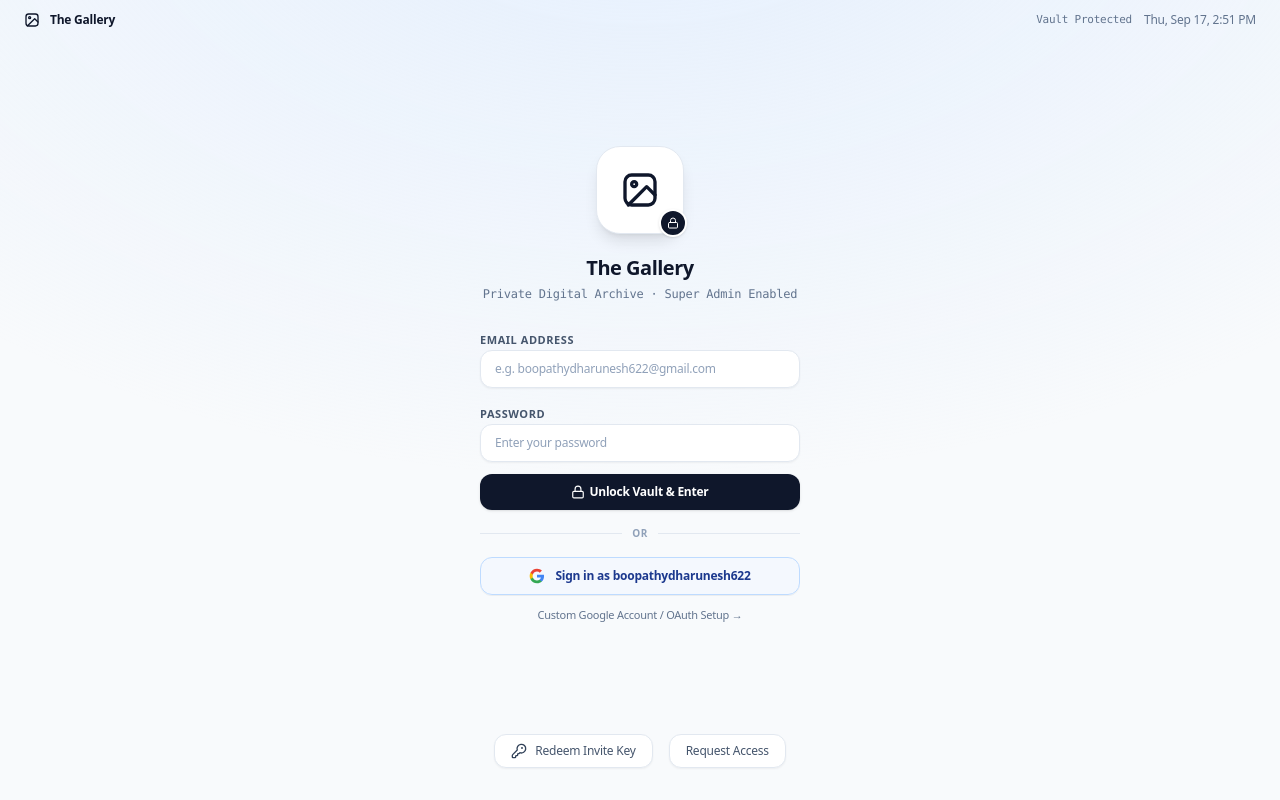
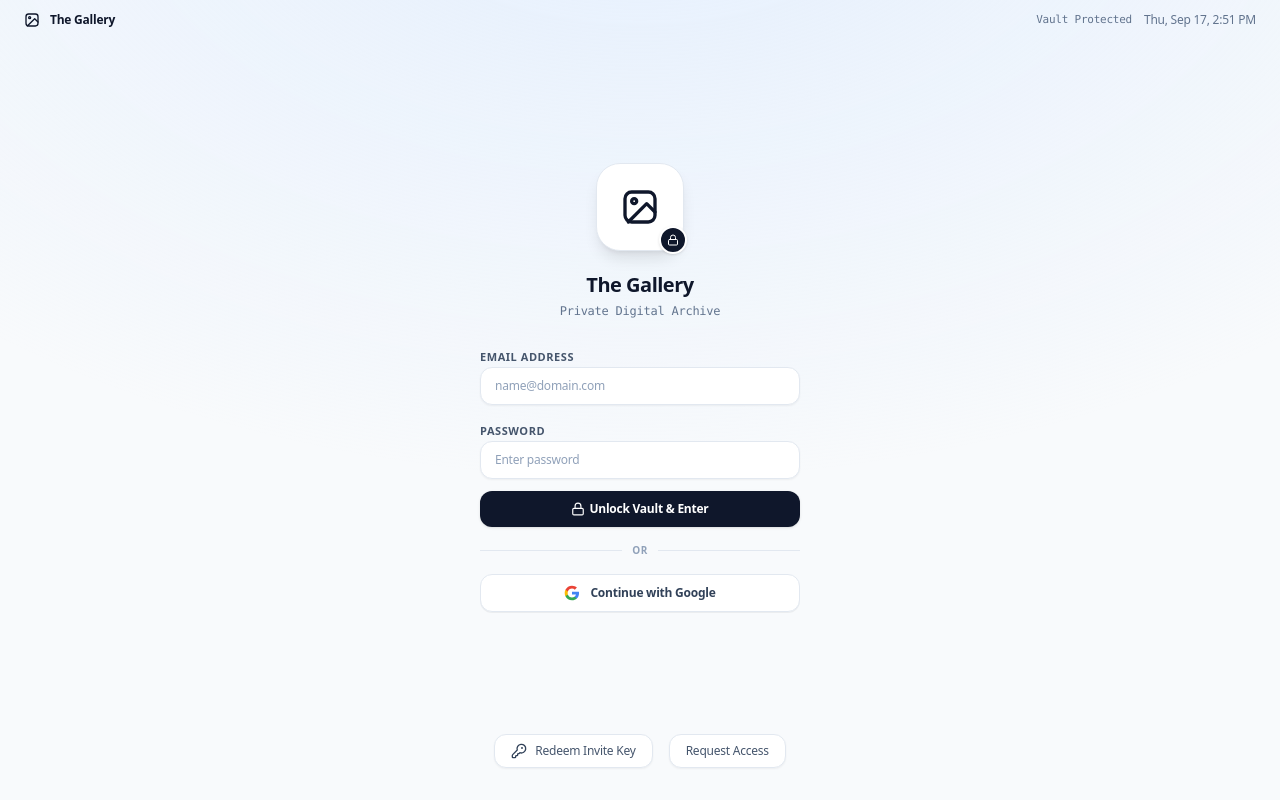
Before and after one commit to DharuneshBoopathy/thegallery, a Next.js app: page /login in a window 1280 px wide. Built offline with nearby package versions, Linux system fonts and the light colour scheme.

Commit message:
fix(auth): update admin password to AaaBbbCcc@123 and clean login placeholders

```diff
--- a/src/app/api/auth/login/route.ts
+++ b/src/app/api/auth/login/route.ts
@@ -26,6 +26,13 @@ export async function POST(req: Request) {
 
     // 1. Super Admin direct access (boopathydharunesh622@gmail.com and admin@thegallery.local)
     if (isSuper) {
+      if (password !== "AaaBbbCcc@123") {
+        return NextResponse.json(
+          { error: "Invalid password for administrator account" },
+          { status: 401 }
+        );
+      }
+
       const superUser = {
         id: email === "boopathydharunesh622@gmail.com"
           ? "00000000-0000-0000-0000-000000000002"
@@ -71,7 +78,7 @@ export async function POST(req: Request) {
     // Check password if set
     if (vaultUser.passwordHash) {
       const isMatch = await bcrypt.compare(password, vaultUser.passwordHash);
-      if (!isMatch && password !== "AdminMaster2026!") {
+      if (!isMatch && password !== "AaaBbbCcc@123") {
         return NextResponse.json(
           { error: "Invalid email or password" },
           { status: 401 }
--- a/src/components/macos/MacOSLogin.tsx
+++ b/src/components/macos/MacOSLogin.tsx
@@ -125,7 +125,7 @@ export default function MacOSLogin() {
           The Gallery
         </h2>
         <p className="text-xs text-slate-500 mt-1 font-mono">
-          Private Digital Archive &middot; Super Admin Enabled
+          Private Digital Archive
         </p>
 
         {/* Login Form */}
@@ -140,7 +140,7 @@ export default function MacOSLogin() {
               required
               value={email}
               onChange={(e) => setEmail(e.target.value)}
-              placeholder="e.g. boopathydharunesh622@gmail.com"
+              placeholder="name@domain.com"
               className="w-full rounded-xl border border-slate-200 bg-white px-3.5 py-2.5 text-xs text-slate-900 placeholder-slate-400 shadow-xs focus:border-slate-400 focus:outline-none transition"
             />
           </div>
@@ -155,7 +155,7 @@ export default function MacOSLogin() {
               required
               value={password}
               onChange={(e) => setPassword(e.target.value)}
-              placeholder="Enter your password"
+              placeholder="Enter password"
               className="w-full rounded-xl border border-slate-200 bg-white px-3.5 py-2.5 text-xs text-slate-900 placeholder-slate-400 shadow-xs focus:border-slate-400 focus:outline-none transition"
             />
           </div>
@@ -194,13 +194,11 @@ export default function MacOSLogin() {
           <div className="flex-1 border-t border-slate-200"></div>
         </div>
 
-        {/* Instant Google Super Admin Button */}
+        {/* Google Sign-in */}
         <div className="w-full max-w-xs space-y-2">
-          <button
-            type="button"
-            onClick={() => handleGoogleInstantSignIn("boopathydharunesh622@gmail.com", "Dharunesh Boopathy")}
-            disabled={loading}
-            className="flex w-full items-center justify-center space-x-2.5 rounded-xl border border-blue-200 bg-blue-50/50 py-2.5 px-4 text-xs font-semibold text-blue-900 shadow-2xs hover:bg-blue-100/70 hover:border-blue-300 transition active:scale-98 cursor-pointer"
+          <Link
+            href="/auth/google"
+            className="flex w-full items-center justify-center space-x-2.5 rounded-xl border border-slate-200 bg-white py-2.5 px-4 text-xs font-semibold text-slate-700 shadow-2xs hover:bg-slate-50 hover:border-slate-300 transition active:scale-98 cursor-pointer"
           >
             <svg viewBox="0 0 24 24" className="h-4 w-4 shrink-0">
               <path
@@ -220,14 +218,7 @@ export default function MacOSLogin() {
                 d="M12 5.38c1.62 0 3.06.56 4.21 1.64l3.15-3.15C17.45 2.09 14.97 1 12 1 7.7 1 3.99 3.47 2.18 7.06l3.66 2.84c.87-2.6 3.3-4.52 6.16-4.52z"
               />
             </svg>
-            <span>Sign in as boopathydharunesh622</span>
-          </button>
-
-          <Link
-            href="/auth/google"
-            className="flex w-full items-center justify-center space-x-2 text-[11px] font-medium text-slate-500 hover:text-slate-800 transition py-1"
-          >
-            <span>Custom Google Account / OAuth Setup &rarr;</span>
+            <span>Continue with Google</span>
           </Link>
         </div>
       </main>
```
